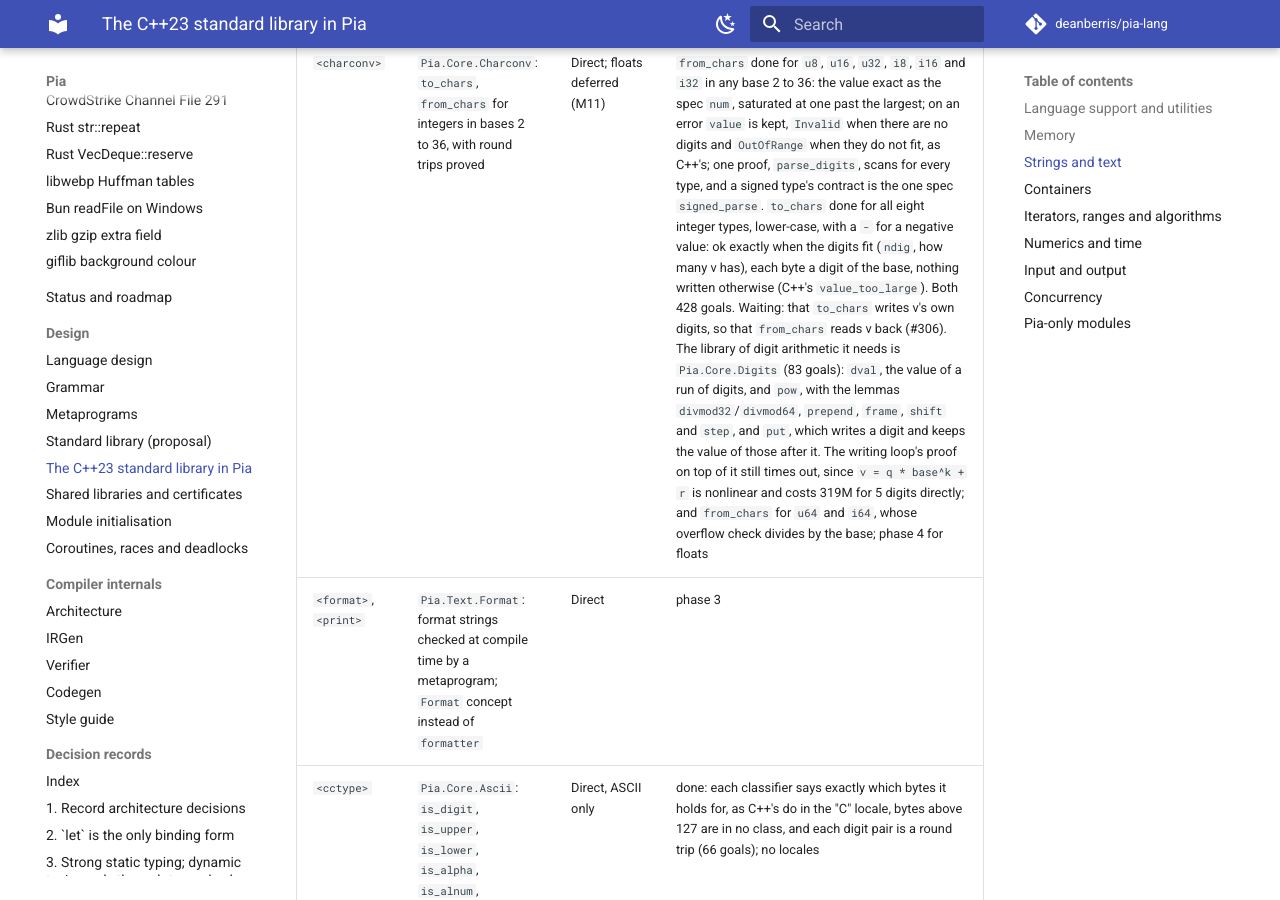
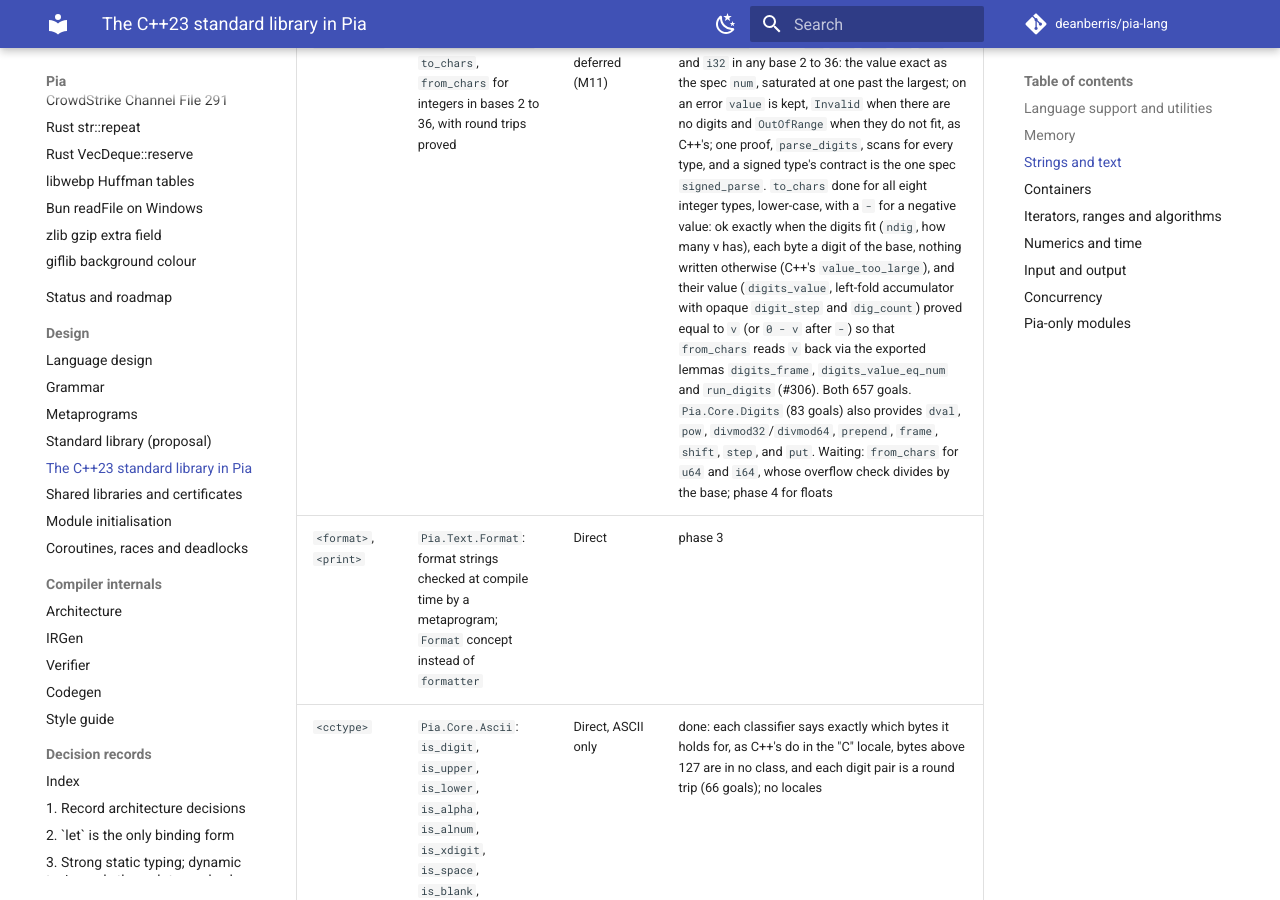
Before and after one commit to deanberris/pia-lang, an MkDocs documentation site: the page built from docs/cpp-std.md, in a window 1280 px wide and 900 px high, scrolled down 5589 px. Built offline with MkDocs 1.6.1 and Material for MkDocs 9.7.7, drawn with Linux system fonts in a browser that asks for light colours; comment, search, counter and statistics services are not loaded.

Commit message:
Prove to_chars -> from_chars round trip in Pia.Core.Charconv (#306)

```diff
--- a/docs/cpp-std.md
+++ b/docs/cpp-std.md
@@ -57,7 +57,7 @@ Pia gives what the C++ library lets a program do, in Pia's idioms: slices instea
 | `<string_view>` | `str`, a `[u8]` slice refined to valid UTF-8, with `Pia.Core.Utf8` | Idiom | phase 1 |
 | `<string>` | `Pia.Text.String` over `Pia.Mem.Vec` | Direct; every string takes an allocator | phase 2 |
 | `<cstring>` | slice algorithms (`copy` for `memcpy`, `equal` and `lexicographical_compare` for `memcmp`, `find` for `memchr`); no NUL-terminated strings | Idiom | phase 1 |
-| `<charconv>` | `Pia.Core.Charconv`: `to_chars`, `from_chars` for integers in bases 2 to 36, with round trips proved | Direct; floats deferred (M11) | `from_chars` done for `u8`, `u16`, `u32`, `i8`, `i16` and `i32` in any base 2 to 36: the value exact as the spec `num`, saturated at one past the largest; on an error `value` is kept, `Invalid` when there are no digits and `OutOfRange` when they do not fit, as C++'s; one proof, `parse_digits`, scans for every type, and a signed type's contract is the one spec `signed_parse`. `to_chars` done for all eight integer types, lower-case, with a `-` for a negative value: ok exactly when the digits fit (`ndig`, how many v has), each byte a digit of the base, nothing written otherwise (C++'s `value_too_large`). Both 428 goals. Waiting: that `to_chars` writes v's own digits, so that `from_chars` reads v back (#306). The library of digit arithmetic it needs is `Pia.Core.Digits` (83 goals): `dval`, the value of a run of digits, and `pow`, with the lemmas `divmod32`/`divmod64`, `prepend`, `frame`, `shift` and `step`, and `put`, which writes a digit and keeps the value of those after it. The writing loop's proof on top of it still times out, since `v = q * base^k + r` is nonlinear and costs 319M for 5 digits directly; and `from_chars` for `u64` and `i64`, whose overflow check divides by the base; phase 4 for floats |
+| `<charconv>` | `Pia.Core.Charconv`: `to_chars`, `from_chars` for integers in bases 2 to 36, with round trips proved | Direct; floats deferred (M11) | `from_chars` done for `u8`, `u16`, `u32`, `i8`, `i16` and `i32` in any base 2 to 36: the value exact as the spec `num`, saturated at one past the largest; on an error `value` is kept, `Invalid` when there are no digits and `OutOfRange` when they do not fit, as C++'s; one proof, `parse_digits`, scans for every type, and a signed type's contract is the one spec `signed_parse`. `to_chars` done for all eight integer types, lower-case, with a `-` for a negative value: ok exactly when the digits fit (`ndig`, how many v has), each byte a digit of the base, nothing written otherwise (C++'s `value_too_large`), and their value (`digits_value`, left-fold accumulator with opaque `digit_step` and `dig_count`) proved equal to `v` (or `0 - v` after `-`) so that `from_chars` reads `v` back via the exported lemmas `digits_frame`, `digits_value_eq_num` and `run_digits` (#306). Both 657 goals. `Pia.Core.Digits` (83 goals) also provides `dval`, `pow`, `divmod32`/`divmod64`, `prepend`, `frame`, `shift`, `step`, and `put`. Waiting: `from_chars` for `u64` and `i64`, whose overflow check divides by the base; phase 4 for floats |
 | `<format>`, `<print>` | `Pia.Text.Format`: format strings checked at compile time by a metaprogram; `Format` concept instead of `formatter` | Direct | phase 3 |
 | `<cctype>` | `Pia.Core.Ascii`: `is_digit`, `is_upper`, `is_lower`, `is_alpha`, `is_alnum`, `is_xdigit`, `is_space`, `is_blank`, `is_cntrl`, `is_print`, `is_graph`, `is_punct`, `to_upper`, `to_lower`, and `digit_value`/`digit`, `hex_value`/`hex_digit` | Direct, ASCII only | done: each classifier says exactly which bytes it holds for, as C++'s do in the "C" locale, bytes above 127 are in no class, and each digit pair is a round trip (66 goals); no locales |
 | `<cuchar>` | `Pia.Core.Utf8`: `sequence_length`, `decode`, `encode`, `valid` | Direct | done, by the Unicode standard's table 3-7 (no overlong forms, no surrogates, nothing above U+10FFFF), with both round trips proved: decoding what `encode` wrote gives the scalar back, and a valid sequence's bytes are what `encode` writes for the value `decode` reads (`bytes_of`) (294 goals); `Pia.Text.Json.Spec`'s own `utf8_len` can move here next |
```
Also changed, not shown: 3 other files.
